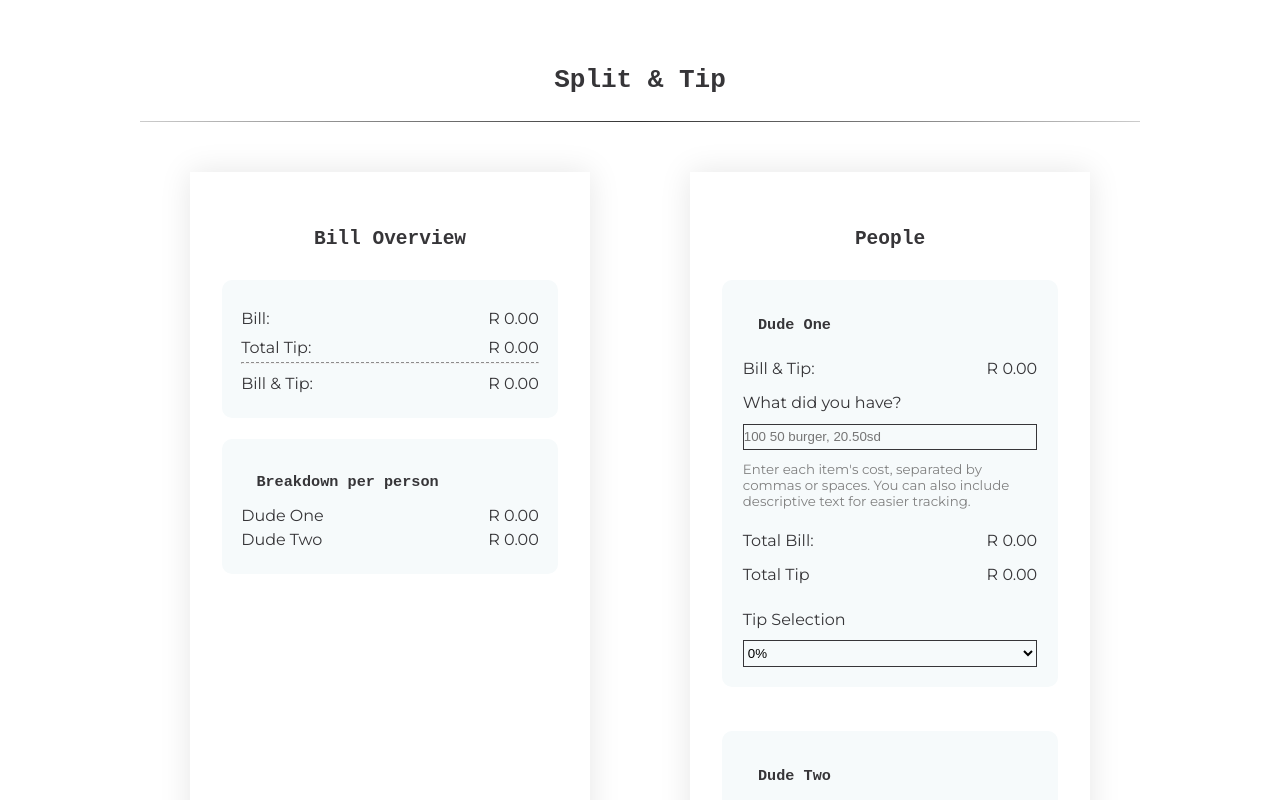
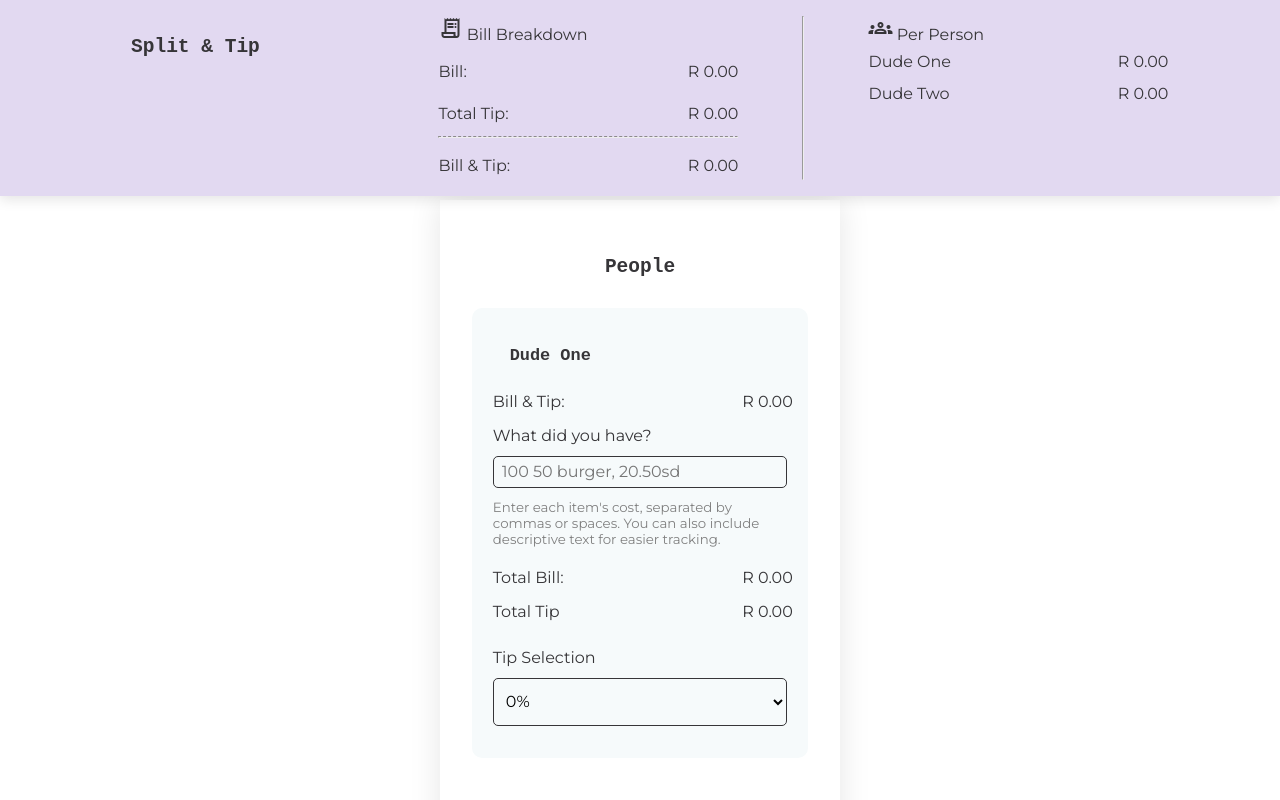
Before and after one commit to Natia-bit/split-n-tip, a React (Create React App) app: page / in a window 1280 px wide. Shown: the top 800 px of the page. Built offline with nearby package versions, Linux system fonts and the light colour scheme.

Commit message:
added navbar

```diff
--- a/public/index.html
+++ b/public/index.html
@@ -24,7 +24,12 @@
       work correctly both with client-side routing and a non-root public URL.
       Learn how to configure a non-root public URL by running `npm run build`.
     -->
-    <title>React App</title>
+    <link
+      href="https://fonts.googleapis.com/css2?family=Material+Symbols+Outlined"
+      rel="stylesheet"
+    />
+
+    <title>Split & Tip</title>
   </head>
   <body>
     <noscript>You need to enable JavaScript to run this app.</noscript>
--- a/src/App.js
+++ b/src/App.js
@@ -54,10 +54,11 @@ export default function App() {
 
   return (
     <div className="App">
-      <MainTitle>Split & Tip</MainTitle>
-      <hr className="style-one"></hr>
+      {/* <MainTitle>Split & Tip</MainTitle> */}
+      <NavBar people={people}></NavBar>
+      {/* <hr className="style-one"></hr> */}
       <div className="slip-container">
-        <Bill people={people} />
+        {/* <Bill people={people} /> */}
         <PeopleList
           people={people}
           onUpdateTip={updateTip}
@@ -65,6 +66,15 @@ export default function App() {
         />
       </div>
     </div>
+  );
+}
+
+function NavBar({ people }) {
+  return (
+    <nav className="nav-bar">
+      <MainTitle>Split & Tip</MainTitle>
+      <Bill people={people}></Bill>
+    </nav>
   );
 }
 
@@ -78,17 +88,24 @@ function Bill({ people }) {
   const tipTotal = people.reduce((sum, person) => sum + person.tip, 0);
 
   return (
-    <div className="slip">
-      <Title>Bill Overview</Title>
-      <div className="person-bill-breakdown">
+    <div>
+      <div className="nav-bar-summary">
+        <div>
+          <p>
+            <span class="material-symbols-outlined">receipt_long</span>
+            <span> Bill Breakdown</span>
+          </p>
           <CostDisplay price={billTotal.toFixed(2)}>Bill: </CostDisplay>
           <CostDisplay price={tipTotal.toFixed(2)}>Total Tip: </CostDisplay>
           <hr className="style-two"></hr>
           <CostDisplay price={grandTotal.toFixed(2)}>Bill & Tip:</CostDisplay>
         </div>
-
-      <div className="person-bill-breakdown">
-        <h3>Breakdown per person </h3>
+        <hr></hr>
+        <div>
+          <p>
+            <span class="material-symbols-outlined">groups</span>
+            <span> Per Person</span>
+          </p>
           {people.map((p) => (
             <PersonSummary
               key={p.id}
@@ -96,6 +113,7 @@ function Bill({ people }) {
               amount={(p.bill + p.tip).toFixed(2)}
             />
           ))}
+        </div>
       </div>
     </div>
   );
--- a/src/index.css
+++ b/src/index.css
@@ -31,6 +31,7 @@ body {
   display: flex;
   align-items: center;
   justify-content: center;
+  padding-top: 150px;
 }
 
 h1,
@@ -42,12 +43,13 @@ h3 {
 }
 
 h1 {
-  padding-top: 2.5em;
+  padding-top: 1em;
   margin: 0;
 }
 
 h3 {
   text-align: left;
+  font-size: 1.3em;
 }
 
 label {
@@ -80,12 +82,12 @@ label {
 .cost-display {
   margin-top: 10px;
 }
+
 .person {
-  /* border: 1px solid black; */
   padding: 1.3em;
+  padding-bottom: 2em;
   margin-bottom: 2em;
   border-radius: 10px;
-
   background-color: var(--light-tone);
   color: var(--dark-tone);
 }
@@ -93,7 +95,8 @@ label {
 .person-summary {
   display: flex;
   flex-direction: row;
-  align-items: center;
+  min-width: 300px;
+  align-items: left;
   justify-content: space-between;
   margin-bottom: 5px;
 }
@@ -122,7 +125,7 @@ input {
 }
 
 select {
-  height: 2em;
+  height: 3em;
   background: transparent;
   border: 1px solid var(--dark-tone);
 }
@@ -141,3 +144,57 @@ select {
 .style-two {
   border-top: 1px dashed #8c8b8b;
 }
+
+.nav-bar {
+  position: fixed;
+  top: 0;
+  left: 0;
+  width: 100%;
+  z-index: 1000;
+  background: var(--primary-color);
+
+  display: flex;
+  justify-content: space-around;
+  align-items: flex-start;
+
+  padding: 1em 2em;
+  box-shadow: 0px 4px 12px rgba(0, 0, 0, 0.1);
+}
+
+.nav-bar-summary {
+  display: flex;
+  justify-content: space-between;
+  gap: 4em;
+  width: 100%;
+}
+
+.nav-bar-summary > div {
+  display: flex;
+  flex-direction: column;
+  gap: 0.5em;
+}
+
+input,
+select {
+  padding: 0.5em;
+  border-radius: 5px;
+  font-size: 1em;
+  font-family: inherit;
+}
+
+.person:hover {
+  background-color: #e8eef3;
+  transition: background-color 0.3s;
+}
+
+@media (max-width: 768px) {
+  .nav-bar {
+    flex-direction: column;
+    align-items: center;
+    text-align: center;
+  }
+
+  .nav-bar > div {
+    align-items: center;
+  }
+}
```
Lines whose indentation alone changed are shown as unchanged.
